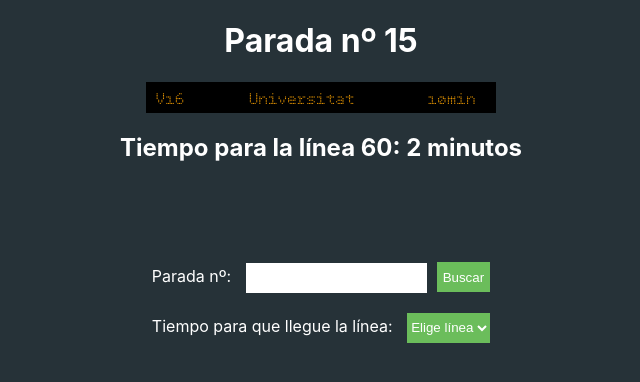
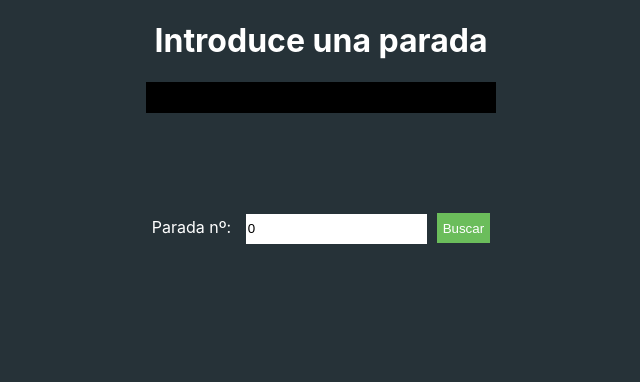
Before and after one commit to michaelsalgadop/ejercicio-react-5-parada-bus, a React (Create React App) app: page / in a window 1280 px wide. Shown: the top 382 px of the page, without its empty margins (319-959 px from the left). Built offline with nearby package versions, Linux system fonts and the light colour scheme.

Commit message:
Llamamos a la API mediante el formulario, nos devuelve las lineas que pasan por la parada introducida(muestra todas con una animación), y rellenamos el select de las lineas y cuando seleccionamos una nos dice la linea y el tiempo

```diff
--- a/public/index.html
+++ b/public/index.html
@@ -23,7 +23,7 @@
       work correctly both with client-side routing and a non-root public URL.
       Learn how to configure a non-root public URL by running `npm run build`.
     -->
-  <title>React App</title>
+  <title>Parada Bus React</title>
 </head>
 
 <body>
--- a/src/App.js
+++ b/src/App.js
@@ -1,14 +1,72 @@
+import { useCallback, useMemo, useState } from "react";
 import { Cabecera } from "./componentes/Cabeceras/Cabecera_Parada/Cabecera";
 import { FormularioParada } from "./componentes/FormularioParada";
 import { FormularioTiempoLinea } from "./componentes/FormularioTiempoLinea";
+import { ParadasContext } from "./contexts/ParadasContext";
 
 function App() {
+  const urlParadas = "https://api.tmb.cat/v1/ibus/stops/";
+  const appId = "68b27c54";
+  const appKey = "ae7f8c10e50256baea7772a20d5124d3";
+  const [datosAPI, setDatosAPI] = useState({});
+  const [parada, setParada] = useState(null);
+  const [linea, setLinea] = useState(null);
+  const comprobacionDatosAPI = useCallback(
+    () =>
+      datosAPI?.status &&
+      datosAPI.status === "success" &&
+      datosAPI.data?.ibus?.length > 0,
+    [datosAPI]
+  );
+  const minutosTiempoLinea = useMemo(() => {
+    let minutos = null;
+    if (comprobacionDatosAPI() && linea) {
+      const { "t-in-min": min } = datosAPI.data.ibus.find(
+        ({ line }) => line === linea
+      );
+      minutos = min;
+    }
+    return minutos;
+  }, [linea, datosAPI, comprobacionDatosAPI]);
+  const getParada = async (parada) => {
+    try {
+      const response = await fetch(
+        `${urlParadas}${parada}?app_id=${appId}&app_key=${appKey}`
+      );
+      if (!response.ok)
+        throw new Error(
+          "Error inesperado, no se han devuelto los datos esperados."
+        );
+      const datos = await response.json();
+      return datos;
+    } catch (error) {
+      console.error(error.message);
+      return null;
+    }
+  };
+  const buscarParada = async (paradaBuscar) => {
+    setLinea(null);
+    const datos = await getParada(paradaBuscar);
+    setParada(paradaBuscar);
+    if (!datos) return;
+    setDatosAPI(datos);
+  };
   return (
+    <ParadasContext.Provider value={{ parada, linea }}>
       <div className="contenedor">
-      <Cabecera></Cabecera>
+        <Cabecera
+          datosAPI={datosAPI}
+          comprobacionDatosAPI={comprobacionDatosAPI}
+          minutosTiempoLinea={minutosTiempoLinea}
+        ></Cabecera>
         <section className="forms">
-        <FormularioParada></FormularioParada>
-        <FormularioTiempoLinea></FormularioTiempoLinea>
+          <FormularioParada buscarParada={buscarParada}></FormularioParada>
+          {comprobacionDatosAPI() && (
+            <FormularioTiempoLinea
+              datosAPI={datosAPI}
+              setLinea={setLinea}
+            ></FormularioTiempoLinea>
+          )}
         </section>
         {/* <header className="cabecera">
         <h1>Parada nº 15</h1>
@@ -75,6 +133,7 @@ function App() {
         </ul>
       </section> */}
       </div>
+    </ParadasContext.Provider>
   );
 }
 
--- a/src/componentes/Cabeceras/Cabecera_Parada/Cabecera.js
+++ b/src/componentes/Cabeceras/Cabecera_Parada/Cabecera.js
@@ -1,13 +1,25 @@
+import { useContext } from "react";
 import { Display } from "./Display";
 import { NumeroParada } from "./NumeroParada";
 import { TiempoLinea } from "./TiempoLinea";
+import { ParadasContext } from "../../../contexts/ParadasContext";
 
-export const Cabecera = () => {
+export const Cabecera = (props) => {
+  const { datosAPI, comprobacionDatosAPI, minutosTiempoLinea } = props;
+  const { linea } = useContext(ParadasContext);
   return (
     <header className="cabecera">
-      <NumeroParada></NumeroParada>
-      <Display></Display>
-      <TiempoLinea></TiempoLinea>
+      <NumeroParada
+        datosAPI={datosAPI}
+        comprobacionDatosAPI={comprobacionDatosAPI}
+      ></NumeroParada>
+      <Display
+        datosAPI={datosAPI}
+        comprobacionDatosAPI={comprobacionDatosAPI}
+      ></Display>
+      {linea && (
+        <TiempoLinea minutosTiempoLinea={minutosTiempoLinea}></TiempoLinea>
+      )}
     </header>
   );
 };
--- a/src/componentes/Cabeceras/Cabecera_Parada/Display.js
+++ b/src/componentes/Cabeceras/Cabecera_Parada/Display.js
@@ -1,26 +1,70 @@
+import { useEffect, useRef, useState } from "react";
 import { Linea } from "./Linea";
 
-export const Display = () => {
+export const Display = (props) => {
+  const { datosAPI, comprobacionDatosAPI } = props;
+  const timer = useRef(null);
+  const elementos = useRef([]);
+  const [tamanyosElementos, setTamanyosElementos] = useState([0]);
+  const [contador, setContador] = useState(0);
+  const tamanyo =
+    0 -
+    (contador < elementos.current.length
+      ? tamanyosElementos.reduce(
+          (acumulador, tamanyo, i) =>
+            i <= contador ? acumulador + tamanyo : acumulador,
+          0
+        )
+      : 0);
+  useEffect(() => {
+    if (datosAPI?.data?.ibus?.length > 0) {
+      clearInterval(timer.current);
+      timer.current = setInterval(() => {
+        setTamanyosElementos((prevTamanyoElementos) => [
+          ...prevTamanyoElementos,
+          ...elementos.current
+            .filter(
+              (elemento, i) =>
+                elemento &&
+                prevTamanyoElementos[i + 1] !== elemento.offsetHeight
+            )
+            .map((elemento) => (elemento ? elemento.offsetHeight : 0)),
+        ]);
+        setContador((prevContador) =>
+          prevContador < datosAPI.data.ibus.length ? prevContador + 1 : 0
+        );
+      }, 2000);
+    }
+    return () => {
+      clearInterval(timer.current);
+      setTamanyosElementos([0]);
+      elementos.current = [];
+    };
+  }, [datosAPI]);
   return (
     <div className="display">
-      <Linea
-        tipo="bus"
-        linea={"V16"}
-        destino={"Universitat"}
-        tiempo={"10min"}
-      ></Linea>
-      <Linea
-        tipo="bus"
-        linea={"H12"}
-        destino={"Pla de Palau"}
-        tiempo={"1min"}
-      ></Linea>
-      <Linea
-        tipo="bus"
-        linea={"32"}
-        destino={"Barceloneta"}
-        tiempo={"4min"}
-      ></Linea>
+      {comprobacionDatosAPI() &&
+        datosAPI.data.ibus.map(
+          (
+            {
+              destination,
+              line: lineaBus,
+              "t-in-min": tiempoEnMinutos,
+              routeId,
+            },
+            i
+          ) => (
+            <Linea
+              key={routeId}
+              tipo="bus"
+              linea={lineaBus}
+              tamanyo={tamanyo}
+              destino={destination}
+              tiempo={tiempoEnMinutos + "min"}
+              referencia={(el) => (elementos.current[i] = el)} // Asignamos la referencia
+            ></Linea>
+          )
+        )}
     </div>
   );
 };
--- a/src/componentes/Cabeceras/Cabecera_Parada/Linea.js
+++ b/src/componentes/Cabeceras/Cabecera_Parada/Linea.js
@@ -1,7 +1,7 @@
 export const Linea = (props) => {
-  const { tipo, linea, destino, tiempo } = props;
+  const { tipo, linea, destino, tiempo, tamanyo, referencia } = props;
   return (
-    <div className={`${tipo}`}>
+    <div className={`${tipo}`} style={{ top: tamanyo + "px" }} ref={referencia}>
       <span className="linea">{linea}</span>
       <span className="destino">{destino}</span>
       <span className="tiempo">{tiempo}</span>
--- a/src/componentes/Cabeceras/Cabecera_Parada/NumeroParada.js
+++ b/src/componentes/Cabeceras/Cabecera_Parada/NumeroParada.js
@@ -1,3 +1,14 @@
-export const NumeroParada = () => {
-  return <h1>Parada nº 15</h1>;
-};
+import React, { useContext } from "react";
+import { ParadasContext } from "../../../contexts/ParadasContext";
+
+export const NumeroParada = React.memo((props) => {
+  const { datosAPI } = props;
+  const { parada } = useContext(ParadasContext);
+  return datosAPI.data?.ibus?.length > 0 ? (
+    <h1>Parada nº {parada}</h1>
+  ) : datosAPI?.data?.ibus?.length === 0 && parada ? (
+    <h1>No existe la parada {parada}</h1>
+  ) : (
+    <h1>Introduce una parada</h1>
+  );
+});
--- a/src/componentes/Cabeceras/Cabecera_Parada/TiempoLinea.js
+++ b/src/componentes/Cabeceras/Cabecera_Parada/TiempoLinea.js
@@ -1,3 +1,12 @@
-export const TiempoLinea = () => {
-  return <h2>Tiempo para la línea 60: 2 minutos</h2>;
+import { useContext } from "react";
+import { ParadasContext } from "../../../contexts/ParadasContext";
+
+export const TiempoLinea = (props) => {
+  const { minutosTiempoLinea } = props;
+  const { linea } = useContext(ParadasContext);
+  return (
+    <h2>
+      Tiempo para la línea {linea}: {minutosTiempoLinea} minutos
+    </h2>
+  );
 };
--- a/src/componentes/FormularioParada.js
+++ b/src/componentes/FormularioParada.js
@@ -1,8 +1,23 @@
-export const FormularioParada = () => {
+import { useFormulario } from "../hooks/useFormulario";
+
+export const FormularioParada = (props) => {
+  const { buscarParada } = props;
+  const { setData, datosFormulario } = useFormulario(0);
+  const checkearParada = (e) => {
+    e.preventDefault();
+    if (!datosFormulario) return;
+    buscarParada(datosFormulario);
+  };
   return (
-    <form>
+    <form onSubmit={checkearParada}>
       <label htmlFor="num-parada">Parada nº: </label>
-      <input type="number" id="num-parada" />
+      <input
+        type="number"
+        min={0}
+        id="num-parada"
+        value={datosFormulario ? datosFormulario : 0}
+        onChange={setData}
+      />
       <button type="submit">Buscar</button>
     </form>
   );
--- a/src/componentes/FormularioTiempoLinea.js
+++ b/src/componentes/FormularioTiempoLinea.js
@@ -1,9 +1,21 @@
-export const FormularioTiempoLinea = () => {
+export const FormularioTiempoLinea = (props) => {
+  const { datosAPI, setLinea } = props;
+  const setearLinea = (e) => {
+    const linea = e.target.value;
+    if (linea) setLinea(linea);
+  };
   return (
     <form>
       <label htmlFor="tiempo-linea">Tiempo para que llegue la línea: </label>
-      <select id="tiempo-linea">
+      <select id="tiempo-linea" onChange={setearLinea}>
         <option value="">Elige línea</option>
+        {datosAPI.status &&
+          datosAPI.status === "success" &&
+          datosAPI.data.ibus.map(({ line: lineaBus, routeId }) => (
+            <option key={routeId} value={lineaBus}>
+              {lineaBus}
+            </option>
+          ))}
       </select>
     </form>
   );
--- /dev/null
+++ b/src/contexts/ParadasContext.js
@@ -0,0 +1,4 @@
+import { createContext } from "react";
+
+export const ParadasContext = createContext();
+ParadasContext.displayName = "ParadasContext";
--- /dev/null
+++ b/src/hooks/useFormulario.js
@@ -0,0 +1,15 @@
+import { useState } from "react";
+export const useFormulario = (datosElementosFormulario) => {
+  const [datosFormulario, setDatosFormulario] = useState(
+    datosElementosFormulario
+  );
+  const setData = (e) => {
+    const elemento = e.target;
+    setDatosFormulario(elemento.valueAsNumber);
+  };
+
+  return {
+    setData,
+    datosFormulario,
+  };
+};
--- a/src/index.css
+++ b/src/index.css
@@ -3,8 +3,8 @@
 }
 body {
   margin: 0;
-  font-family: -apple-system, BlinkMacSystemFont, 'Segoe UI', 'Roboto', 'Oxygen',
-    'Ubuntu', 'Cantarell', 'Fira Sans', 'Droid Sans', 'Helvetica Neue',
+  font-family: -apple-system, BlinkMacSystemFont, "Segoe UI", "Roboto", "Oxygen",
+    "Ubuntu", "Cantarell", "Fira Sans", "Droid Sans", "Helvetica Neue",
     sans-serif;
   background-color: rgb(38, 50, 56);
   color: #fff;
@@ -23,6 +23,7 @@ body {
 .bus {
   display: flex;
   position: relative;
+  transition: all 0.5s;
 }
 .linea {
   width: 40px;
@@ -56,7 +57,9 @@ body {
 label {
   margin-right: 10px;
 }
-input, select, button {
+input,
+select,
+button {
   height: 30px;
   line-height: 30px;
   border: none;
@@ -65,7 +68,8 @@ input {
   background: #fff;
   margin-right: 10px;
 }
-select, button {
+select,
+button {
   background-color: rgb(107, 189, 91);
   color: #fff;
 }
```
Lines whose indentation alone changed are shown as unchanged.
